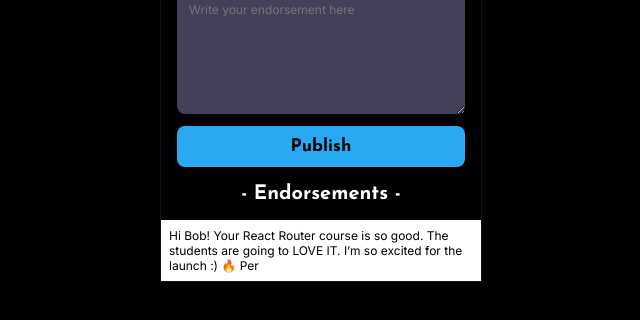
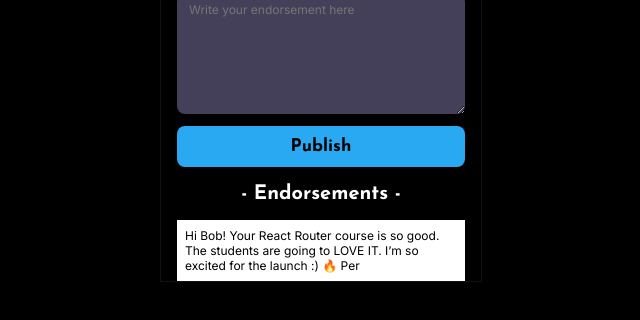
Before and after one commit to vishalicious213/champions, a plain HTML site: page index.html in a window 1280 px wide. Shown: the part 200-520 px from the top of the page, without its empty margins (319-959 px from the left). Drawn offline with Linux system fonts and the light colour scheme.

Commit message:
more .endorsement styling

```diff
--- a/index.css
+++ b/index.css
@@ -77,9 +77,12 @@ h2 {
 }
 
 .endorsement {
+    width: 90%;
     background-color: white;
     font-family: 'Inter', sans-serif;
     font-weight: 400;
     font-size: .75rem;
+    margin: 0 auto;
     padding: .5rem;
+    box-sizing: border-box;
 }
```
